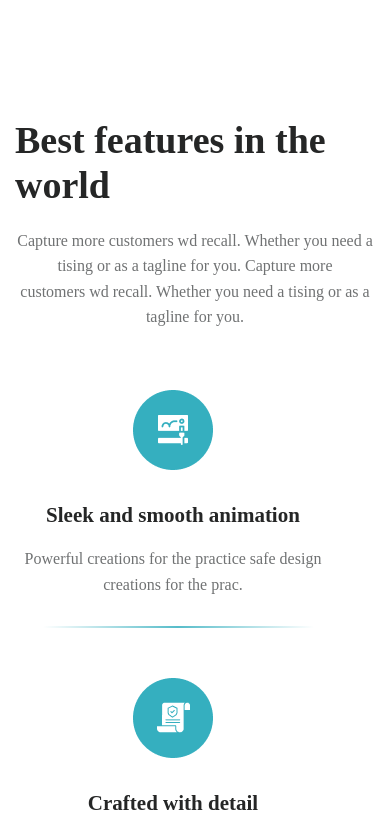
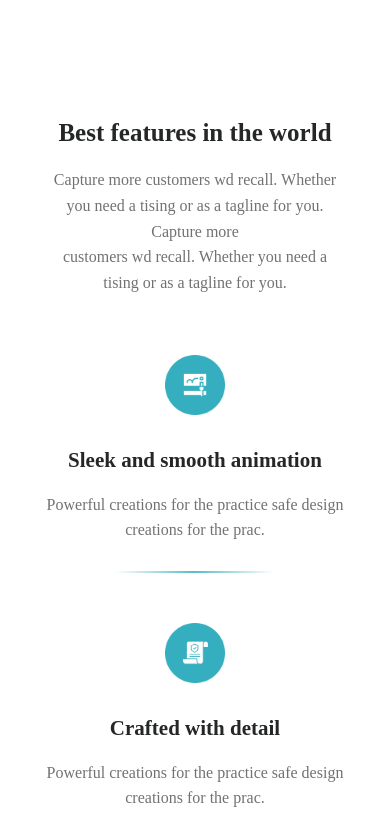
Before and after one commit to EvilEl/landFun, a Vue app: page / in a window 390 px wide. Shown: the part 2210-3044 px from the top of the page. Built offline with nearby package versions, Linux system fonts and the light colour scheme.

Commit message:
feautes added adaptive

```diff
--- a/src/components/Features/index.vue
+++ b/src/components/Features/index.vue
@@ -94,39 +94,77 @@ export default {
   &__img {
     max-width: 80px;
     height: 80px;
+    @media (max-width: 400px) {
+      max-width: 60px;
+      height: 60px;
+    }
   }
   &__title {
     max-width: 491px;
+    @media (max-width: 768px) {
+      font-size: 29px !important;
+      max-width: 320px;
+    }
+    @media (max-width: 400px) {
+      font-size: 25px !important;
+      max-width: 290px;
+    }
   }
   &__subtitle {
     max-width: 768px;
+    @media (max-width: 768px) {
+      font-size: 12px;
+      max-width: 290px;
+    }
+    @media (max-width: 400px) {
+      font-size: 8px;
+      max-width: 290px;
+    }
   }
   &__column {
     display: flex;
     flex-wrap: wrap;
     margin: 0 -37.5px;
+    @media (max-width: 1129px) {
+      margin: 0;
+    }
   }
   &__item {
     flex: 0 1 33.3333%;
     position: relative;
     padding: 0 37.5px;
+
+    @media (max-width: 1129px) {
+      flex: 0 1 50%;
+      padding: 0;
+    }
+    @media (max-width: 768px) {
+      flex: 1 1 100%;
+    }
     &--margin {
       &:nth-child(n) {
         margin-bottom: 50px;
       }
-      &:nth-last-child(1),
-      &:nth-last-child(2),
-      &:nth-last-child(3) {
-        margin-bottom: 0;
+      @media (min-width: 1129px) {
+        &:nth-last-child(1),
+        &:nth-last-child(2),
+        &:nth-last-child(3) {
+          margin-bottom: 0;
+        }
       }
     }
     &::before {
       content: "";
       position: absolute;
       bottom: 0;
-      left: 0;
       width: calc(100% - 240px / 2);
       left: calc(50% - 260px / 2);
+      @media (max-width: 1129px) {
+        width: calc(100% - 400px / 2);
+        margin: auto;
+        left: 0;
+        right: 0;
+      }
       background: linear-gradient(
         90deg,
         rgba(53, 175, 191, 0) 0%,
```
